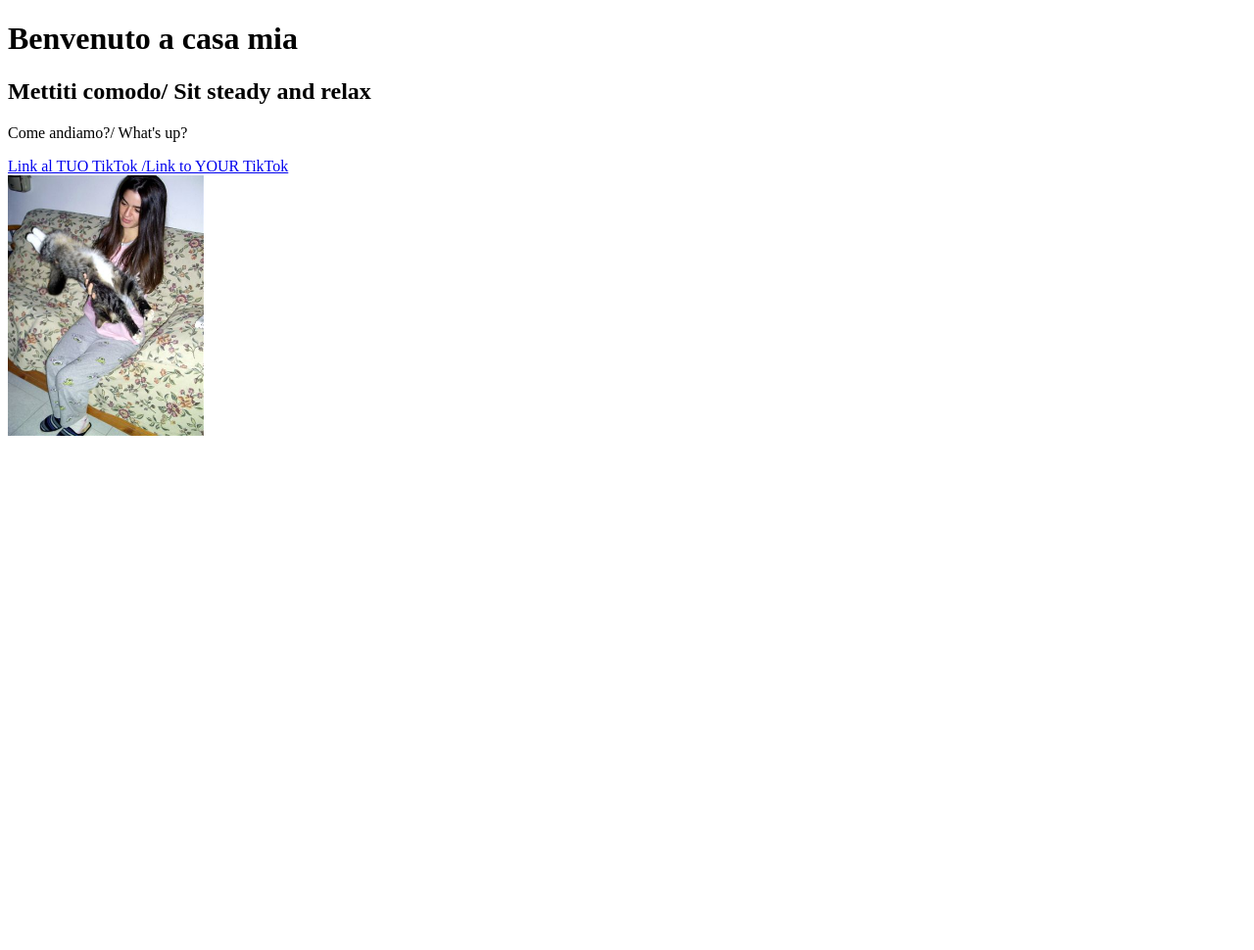
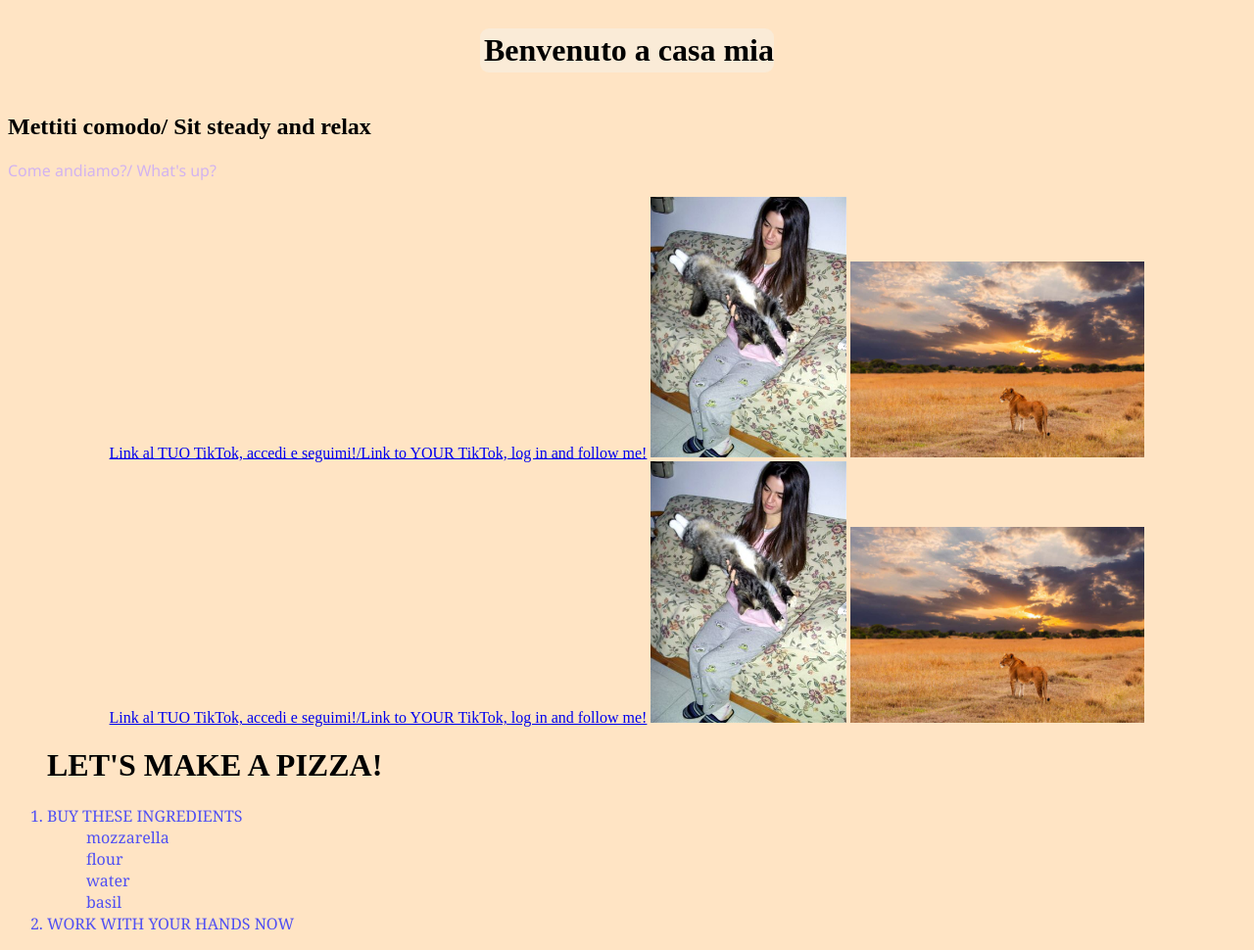
Before and after one commit to SofiaRagusa/ragusa.sofia.github.io, a plain HTML site: page hello.html/html_programming.html in a window 1280 px wide. Shown: the whole page at 98% size. Before the commit the page ends 800 px from the top, so only its background shows below. Drawn offline with Linux system fonts and the light colour scheme.

Commit message:
lezione 2

```diff
--- a/hello.html/html_programming.html
+++ b/hello.html/html_programming.html
@@ -2,28 +2,59 @@
 <html>
     <head>
         <title>my website</title>
+        <link rel="stylesheet"
+            href="stile.css"
     </head>
 
     <body>
-        <h1>
-            Benvenuto a casa mia
-        </h1>
+        <div class="centerme">
+            <h1 class=" bighead">  Benvenuto a casa mia</h1>
+        </div>
         <h2>
             Mettiti comodo/ Sit steady and relax
         </h2>
-        <p>Come andiamo?/ What's up? </p>
+        <p class="aggressive">Come andiamo?/ What's up? </p>
+
+        <section class="flex">
+        <div>
+            <a href="https://www.tiktok.com/" target="_blank">Link al TUO TikTok, accedi e seguimi!/Link to YOUR TikTok, log in and follow me!</a>
+            <img
+                src="CHARLIE-ESEGUE-CON-SOFIA.jpg"
+                width="200"
+            />
+            <img
+                src="lion for pier.jpg"
+                width="300"
+            />
+        <div/>
 
         <div>
-        <a href="https://www.tiktok.com/" target="_blank">Link al TUO TikTok /Link to YOUR TikTok</a>
+            <a href="https://www.tiktok.com/" target="_blank">Link al TUO TikTok, accedi e seguimi!/Link to YOUR TikTok, log in and follow me!</a>
+            <img
+                src="CHARLIE-ESEGUE-CON-SOFIA.jpg"
+                width="200"
+            />
+            <img
+                src="lion for pier.jpg"
+                width="300"
+            />
         <div/>
-        <div>
-        <img
-            src="CHARLIE-ESEGUE-CON-SOFIA.jpg"
-            width="200"
-        />
-    </div>
+    </section>
+    <ol>
+        <h1>LET'S MAKE A PIZZA!</h1>
+        <li>
+            BUY THESE INGREDIENTS
+            <ul> mozzarella </ul>
+            <ul> flour </ul>
+            <ul> water </ul>
+            <ul> basil </ul>
+        <li>WORK WITH YOUR HANDS NOW
 
-        <img
-            src=""
+        </li>
+
+
+        </li>
+
+    </ol>
     </body>
 </html>
--- /dev/null
+++ b/hello.html/stile.css
@@ -0,0 +1,27 @@
+li{
+    color: rgb(80, 80, 243);
+    font-family: Cambria, Cochin, Georgia, Times, 'Times New Roman', serif;
+}
+body{
+    background-color:bisque;
+}
+.bighead{
+    background-color: antiquewhite;
+    width:fit-content;
+    padding-top: 4px;
+    padding-bottom: 4px;
+    padding-left: 4px;
+    border-radius: 9px;
+}
+.centerme{
+    display:flex;
+    justify-content: center;
+}
+.aggressive{
+    color: rgb(210, 179, 240);
+    font-family:'Segoe UI', Tahoma, Geneva, Verdana, sans-serif;
+}
+.flex{
+    display: flex;
+    justify-content: center;
+}
```
Also changed, not shown: hello.html/lion for pier.jpg (added), 1 other file.
